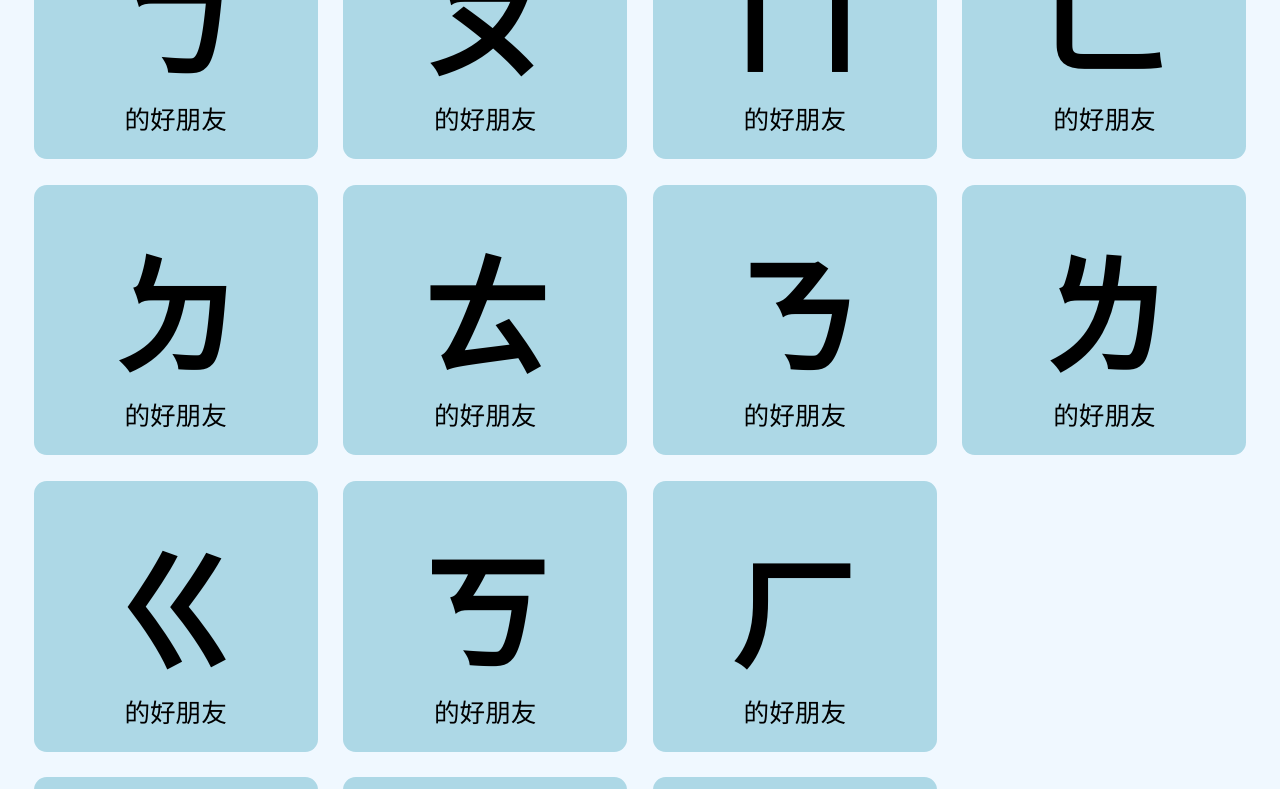
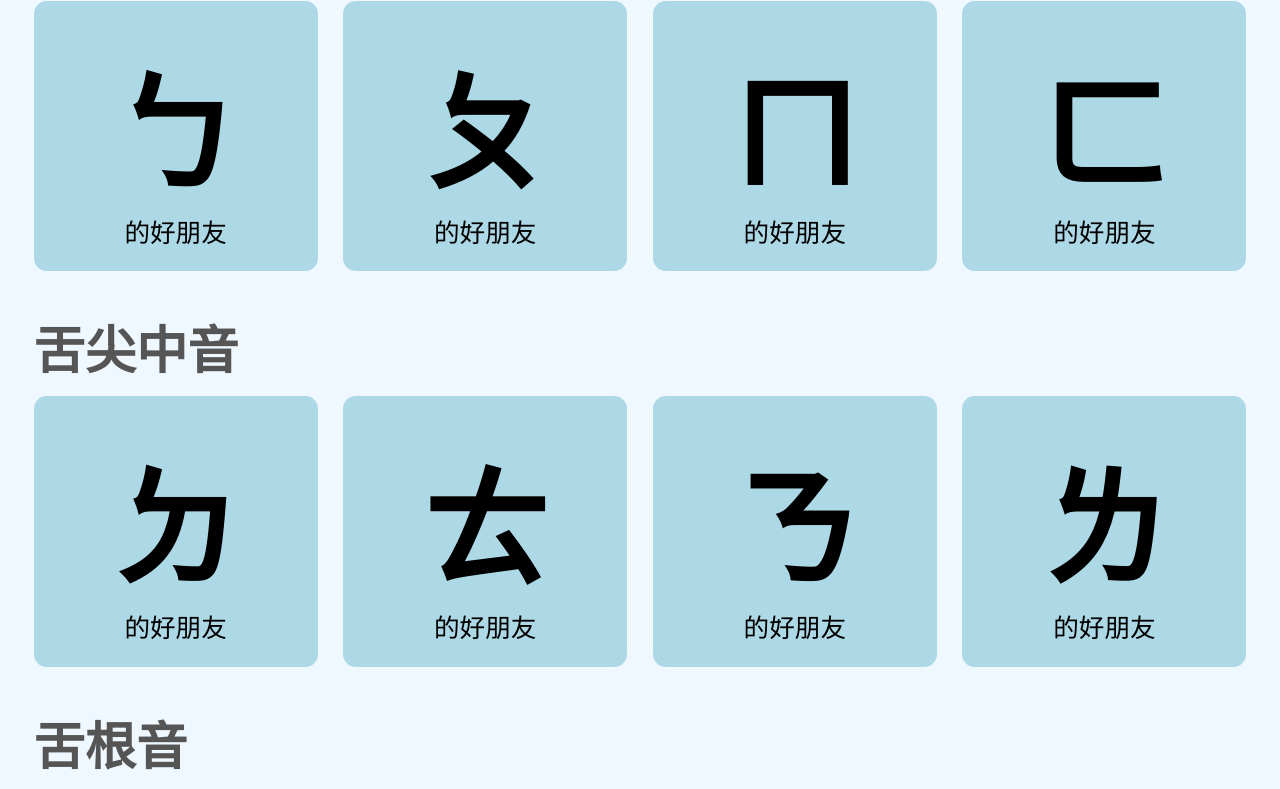
Before and after one commit to guaelves/Bopomofo, a plain HTML site: page friendsgroup/index.html in a window 1280 px wide. Shown: the part 537-1326 px from the top of the page. Drawn offline with Linux system fonts and the light colour scheme.

Commit message:
Refactor HTML structure and update scripts

```diff
--- a/friendsgroup/index.html
+++ b/friendsgroup/index.html
@@ -99,15 +99,17 @@
   <script>
     const container = document.getElementById('container');
 
-    const initials = [ // 聲母
-      ["ㄅ", "ㄆ", "ㄇ", "ㄈ"],
-      ["ㄉ", "ㄊ", "ㄋ", "ㄌ"],
-      ["ㄍ", "ㄎ", "ㄏ"],
-      ["ㄐ", "ㄑ", "ㄒ"],
-      ["ㄓ", "ㄔ", "ㄕ", "ㄖ"],
-      ["ㄗ", "ㄘ", "ㄙ"]
+    // === 聲母分類 ===
+    const initialsGroups = [
+      { title: "唇音", lines: [["ㄅ", "ㄆ", "ㄇ", "ㄈ"]] },
+      { title: "舌尖中音", lines: [["ㄉ", "ㄊ", "ㄋ", "ㄌ"]] },
+      { title: "舌根音", lines: [["ㄍ", "ㄎ", "ㄏ"]] },
+      { title: "舌面前音", lines: [["ㄐ", "ㄑ", "ㄒ"]] },
+      { title: "翹舌音", lines: [["ㄓ", "ㄔ", "ㄕ", "ㄖ"]] },
+      { title: "平舌音", lines: [["ㄗ", "ㄘ", "ㄙ"]] }
     ];
 
+    // === 韻母分類 ===
     const finalsGroups = [
       {
         title: "介音",
@@ -142,6 +144,7 @@
       }
     ];
 
+    // === 函數區 ===
     function renderLine(line) {
       const lineDiv = document.createElement('div');
       lineDiv.className = 'line';
@@ -161,6 +164,7 @@
         lineDiv.appendChild(box);
       });
 
+      // 填滿四格網格
       const remainder = 4 - line.length;
       for (let i = 0; i < remainder; i++) {
         const placeholder = document.createElement('div');
@@ -172,16 +176,14 @@
       container.appendChild(lineDiv);
     }
 
-    function renderSection(title, lines) {
+    function renderSection(title) {
       const sectionTitle = document.createElement('div');
       sectionTitle.className = 'section-title';
       sectionTitle.textContent = title;
       container.appendChild(sectionTitle);
-
-      lines.forEach(renderLine);
     }
 
-    function renderFinalsGroup(group) {
+    function renderSubGroup(group) {
       const subTitle = document.createElement('div');
       subTitle.className = 'sub-title';
       subTitle.textContent = group.title;
@@ -197,17 +199,14 @@
       group.lines.forEach(renderLine);
     }
 
-    // 渲染聲母
-    renderSection("聲母", initials);
+    // === 開始渲染 ===
+    // 聲母主標題
+    renderSection("聲母");
+    initialsGroups.forEach(renderSubGroup);
 
-    // 渲染韻母總標題
-    const finalsMainTitle = document.createElement('div');
-    finalsMainTitle.className = 'section-title';
-    finalsMainTitle.textContent = '韻母';
-    container.appendChild(finalsMainTitle);
-
-    // 渲染韻母分類
-    finalsGroups.forEach(renderFinalsGroup);
+    // 韻母主標題
+    renderSection("韻母");
+    finalsGroups.forEach(renderSubGroup);
   </script>
 </body>
 </html>
```
